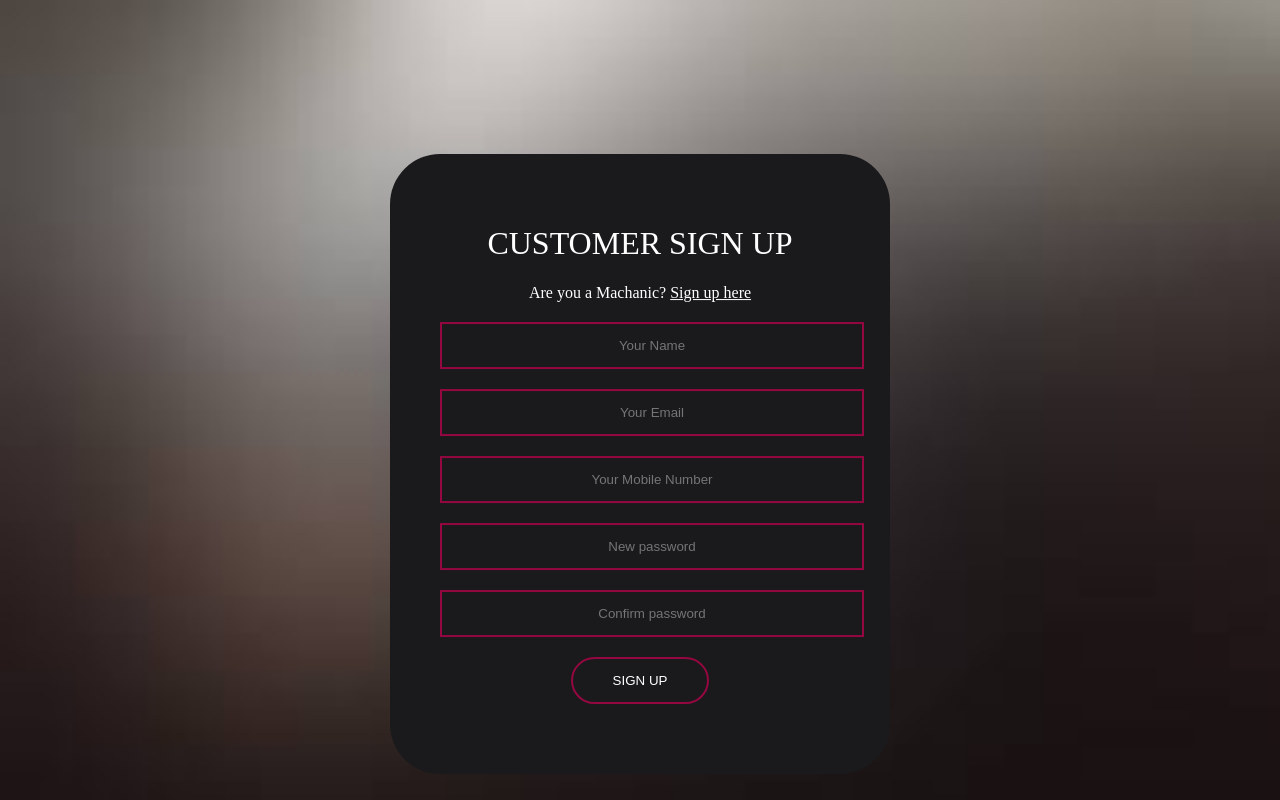
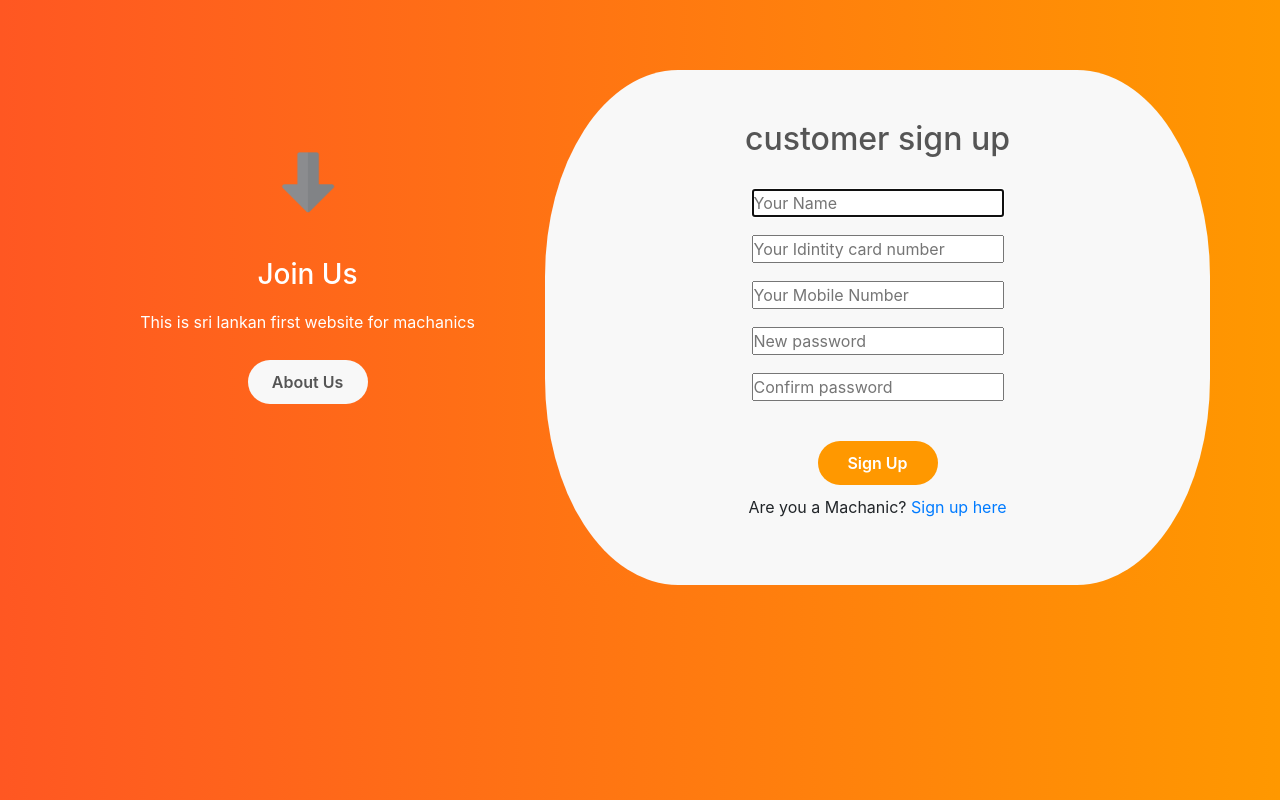
Before and after one commit to iamBhanuka/Easy-fix-web, a PHP site: page /project/register.html in a window 1280 px wide. Run offline with PHP 8.4, Linux system fonts and the light colour scheme.

Commit message:
home page

```diff
--- a/EasyfixWeb/css/style.css
+++ b/EasyfixWeb/css/style.css
@@ -1,55 +1,141 @@
-ul {
-  list-style-type: none;
+
+.regi
+{
+  background-image: linear-gradient(to right, #ff5722, #ff9800);
+  margin-top: 70px !important ;
+}
+.register-left
+{
+  text-align: center;
+  color: #fff;
+  padding: 30px;
+}
+.register-left p
+{
+  padding: 10px 10px 0;
+}
+.register-left img
+{
+  margin-top: 60px;
+  margin-bottom: 18px;
+  width: 80px;
+  animation: mover 1s infinite alternate;
+}
+.register-left .btn-primary
+{
+  border-radius: 1.5rem;
+  border: none;
+  width: 120px;
+  background: #f8f8f8;
+  font-weight: 600;
+  color: #555;
+  margin-top: 10px;
+  padding: 10px;
+}
+.register-right
+{
+  text-align: center;
+  border: none;
+  background: #f8f8f8;
+  border-top-left-radius: 20% 40%;
+  border-bottom-left-radius: 20% 40%;
+  border-top-right-radius: 20% 40%;
+  border-bottom-right-radius: 20% 40%;
+  padding: 50px;
+}
+.register-right h2
+{
+  text-align: center;
+  margin-bottom: 30px;
+  color: #555;
+}
+.register-form
+{
+  padding: 1px;
+  text-align: center;
+
+
+}
+.register-right .btn-primary
+{
+  border-radius: 1.5rem;
+  border: none;
+  width: 120px;
+  background: #ff9800;
+  font-weight: 600;
+  color: #fff;
+  margin-top: 5px;
+  margin-bottom: 10px;
+  padding: 10px;
+}
+
+@keyframes mover
+{
+  0%{transform: translateY(0);}
+  100%{transform: translateY(-20px);}
+}
+*
+{
   margin: 0;
   padding: 0;
-  overflow: hidden;
-  background-color: rgb(17, 13, 13);
-  position: -webkit-sticky; /* Safari */
-  position: sticky;
-  top: 0;
-  height: 50px;
 }
 
-li {
+#navbarNav,#aa{
+  background-color:#fff;
+}
+ #nav-bar
+ {
+   position: sticky;
+   top: 0;
+   z-index: 10;
+   background-color: #fff;
+
+ }
+ .navbar-brand img
+ {
+   height: 40px;
+   padding-left: 30px;
+ }
+.navbar-nav li
+{
+  padding: 0 10px;
+}
+.navbar-nav li a
+{
   float: right;
+  text-align: left;
+}
+#nav-bar ul li a:hover
+{
+  color: #007bff !important;
+}
+.navbar{
+  background: #fff;
+}
+.navbar-toggler
+{
+  border: none !important;
+}
+.nav-link
+{
+  color:#555 !important;
+  font-weight: 600;
+  font-size: 16px;
 }
 
-li a {
-  display: block;
-  color: white;
-  text-align: center;
-  padding: 14px 16px;
-  text-decoration: none;
+/*---------Slider--------------*/
+#slider
+{
+  width: 100%;
 }
-
-li a:hover:not(.active) {
-  background-color: #111;
+.carousel-caption
+{
+  top: 50%;
+  transform: translateY(-50%);
+  bottom: initial !important;
 }
-
-.active {
-  background-color: rgb(240, 207, 61);
+.carousel-caption h5
+{
+  color: #fff;
+  font-size: 42px;
 }
-
-/*-----home image box-------*/
-
-.overlay {
-  position: absolute;
-  top: 50px;
-  left: 0;
-  width: 100%;
-  height: 100%;
-  z-index: 1;
-  background-color: rgba(0,0,0,0.75); /*dim the background*/
-}
-
-/*---top part---*/
-
-.top-part img {
-  width: 100%;
-  height: 100%;
-  background-size: cover;
-  position: absolute;
-  overflow: hidden;
-  top:50px;
-  left: 0;
-}
--- a/EasyfixWeb/login.html
+++ b/EasyfixWeb/login.html
@@ -21,10 +21,10 @@
   <body>
     <!-- <?php include('header.php'); ?> -->
 
-<form class="log-box" action="project/index.html" method="post">
+<form class="log-box" action="project/home.html" method="post">
   <h1>Login</h1>
-  <input type="text" name="email" id="email" placeholder="Email" required="true" autofocus>
-  <input type="password" id="pass"name="pass" placeholder="Password" required="true">
+ <p>ID</p> <input type="text" name="id" id="id" placeholder="EX:0000000000" required="true" autofocus>
+  <p>Password</p><input type="password" id="pass"name="pass" placeholder="Password" required="true">
   <input type="submit" name="" value="Login">
   <p>New User? <a href="project/register.html">Create an account</a></p>
 </form>
--- a/EasyfixWeb/project/register.html
+++ b/EasyfixWeb/project/register.html
@@ -3,31 +3,71 @@
   <head>
     <meta charset="utf-8">
     <title>Sign Up</title>
-    <link rel="stylesheet" href="../css/style1.css">
-    <style type="text/css">
-      body{
-        background-image: url(../images/10.jpg);
-        background-size: cover;
-      }
-    </style>
+    <link rel="stylesheet" href="../css/style.css">
+    <link rel="stylesheet" href="https://stackpath.bootstrapcdn.com/bootstrap/4.3.1/css/bootstrap.min.css">
 
   </head>
-  <body>
+  <body class="regi">
 <!-- <?php include('header.php'); ?> -->
+    <div class="container">
+      <div class="row">
+        <div class="col-md-12 offset=md-1">
+          <div class="row">
+            <div class="col-md-5 register-left">
+              <img src="../images/—Pngtree—vector down arrow icon_4239648.png ">
+              <h3>Join Us</h3>
+              <p>
+                This is sri lankan first website for machanics
+              </p>
+              <button type="button" class="btn btn-primary">
+                About Us
+              </button>
+            </div>
+            <div class="col-md-7 register-right">
+              <h2>customer sign up</h2>
+                <div class="register-form">
+                  <div class="form-group">
+                    <input type="text" name="username" id="username" placeholder="Your Name" required="true" autofocus>
+                  </div>
+                </div>
+                <div class="register-form">
+                  <div class="form-group">
+                    <input type="text" name="email" id="email" placeholder="Your Idintity card number" required="true">
+                  </div>
+                </div>
+                <div class="register-form">
+                  <div class="form-group">
+                    <input type="text" name="tp" id="tp"placeholder="Your Mobile Number" required="true">
+                  </div>
+                </div>
+                  <div class="register-form">
+                    <div class="form-group">
+                      <input type="password" name="password" id="password" placeholder="New password" required="true">
+                  </div>
+                </div>
+                <div class="register-form">
+                  <div class="form-group">
+                    <input type="password" name="cpassword" placeholder="Confirm password" required="true">
+                  </div>
+                </div>
+                <div class="register-form">
+                  <div class="form-group">
+                    <input type="hidden" name="type" value="0">
+                  </div>
+                </div>
+                <button type="button" class="btn btn-primary" onclick="window.location.href = 'home.html'; ">
+                  Sign Up
+                </button>
+                <p>Are you a Machanic? <a href="./register_machanic.html">Sign up here</a></p>
+            </div>
+          </div>
+        </div>
+      </div>
+    </div>
 
-<br><br><br><br>
-<form name="reg-form" class="reg-box" action="index.html" method="post">
-  <h1>customer sign up</h1>
-  <p>Are you a Machanic? <a href="./register_machanic.html">Sign up here</a></p>
-  <input type="text" name="username" id="username" placeholder="Your Name" required="true" autofocus>
-  <input type="text" name="email" id="email" placeholder="Your Email" required="true">
-  <input type="text" name="tp" id="tp"placeholder="Your Mobile Number" required="true">
-  <input type="password" name="password" id="password" placeholder="New password" required="true">
-  <input type="password" name="cpassword" placeholder="Confirm password" required="true">
-  <input type="hidden" name="type" value="0">
 
-  <input type="submit" name="" value="Sign up">
-</form>
+
+
 
 
 
```
Also changed, not shown: EasyfixWeb/project/home.html (added, +82 -0 lines), EasyfixWeb/images/down.jpg (added), EasyfixWeb/images/down.png (added), EasyfixWeb/images/logo.jpg (added), EasyfixWeb/images/—Pngtree—vector down arrow icon_4239648.png (added).
